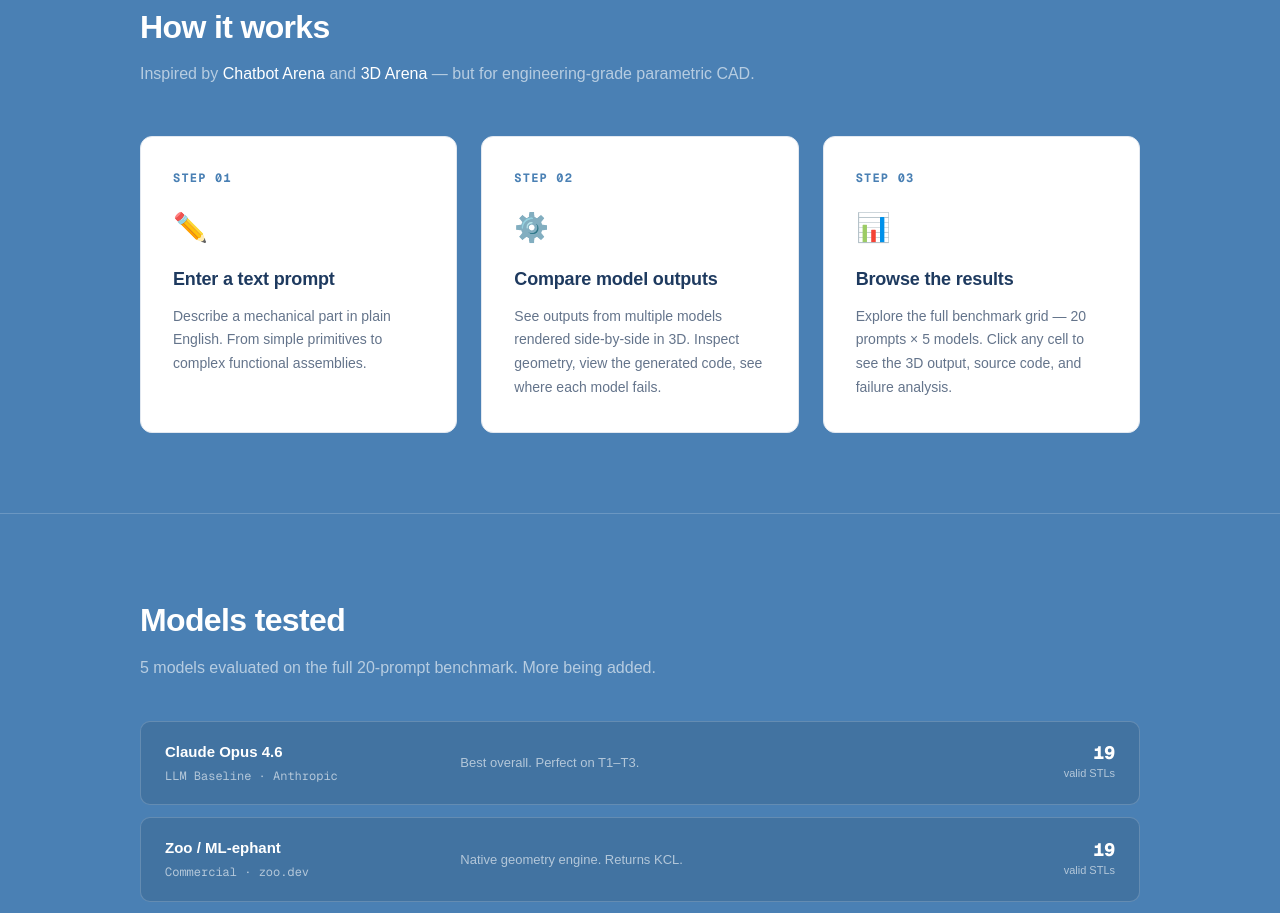
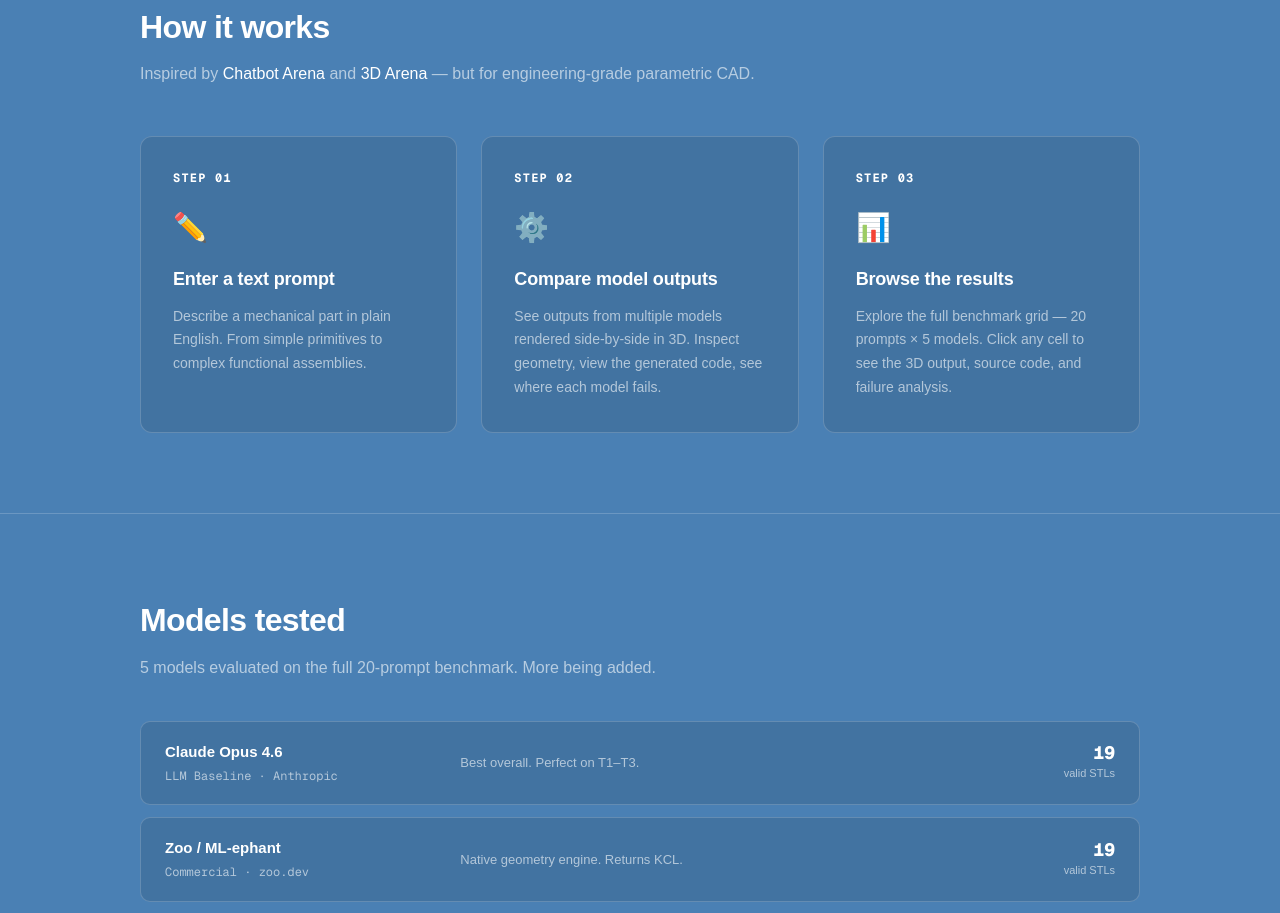
Before and after one commit to Lenguist/ai-for-cad, a Next.js app in the folder cadarena/site/: page / in a window 1280 px wide. Shown: the part 920-1833 px from the top of the page. Built offline with nearby package versions, Linux system fonts and the light colour scheme.

Commit message:
auto-backup: 2026-03-22 18:07:12

```diff
--- a/cadarena/site/app/page.tsx
+++ b/cadarena/site/app/page.tsx
@@ -392,8 +392,8 @@ export default function Home() {
               <div
                 key={step.step}
                 style={{
-                  background: "white",
-                  border: "1px solid #e2e8f0",
+                  background: "var(--card)",
+                  border: "1px solid var(--border)",
                   borderRadius: 12,
                   padding: 32,
                 }}
@@ -402,7 +402,7 @@ export default function Home() {
                   style={{
                     fontFamily: "var(--font-geist-mono), monospace",
                     fontSize: 12,
-                    color: "#4a80b4",
+                    color: "var(--accent)",
                     fontWeight: 700,
                     letterSpacing: "0.1em",
                     marginBottom: 16,
@@ -417,12 +417,11 @@ export default function Home() {
                     fontWeight: 700,
                     marginBottom: 10,
                     letterSpacing: "-0.01em",
-                    color: "#1e3a5f",
                   }}
                 >
                   {step.title}
                 </h3>
-                <p style={{ color: "#64748b", fontSize: 14, lineHeight: 1.7 }}>
+                <p style={{ color: "var(--muted)", fontSize: 14, lineHeight: 1.7 }}>
                   {step.desc}
                 </p>
               </div>
```
